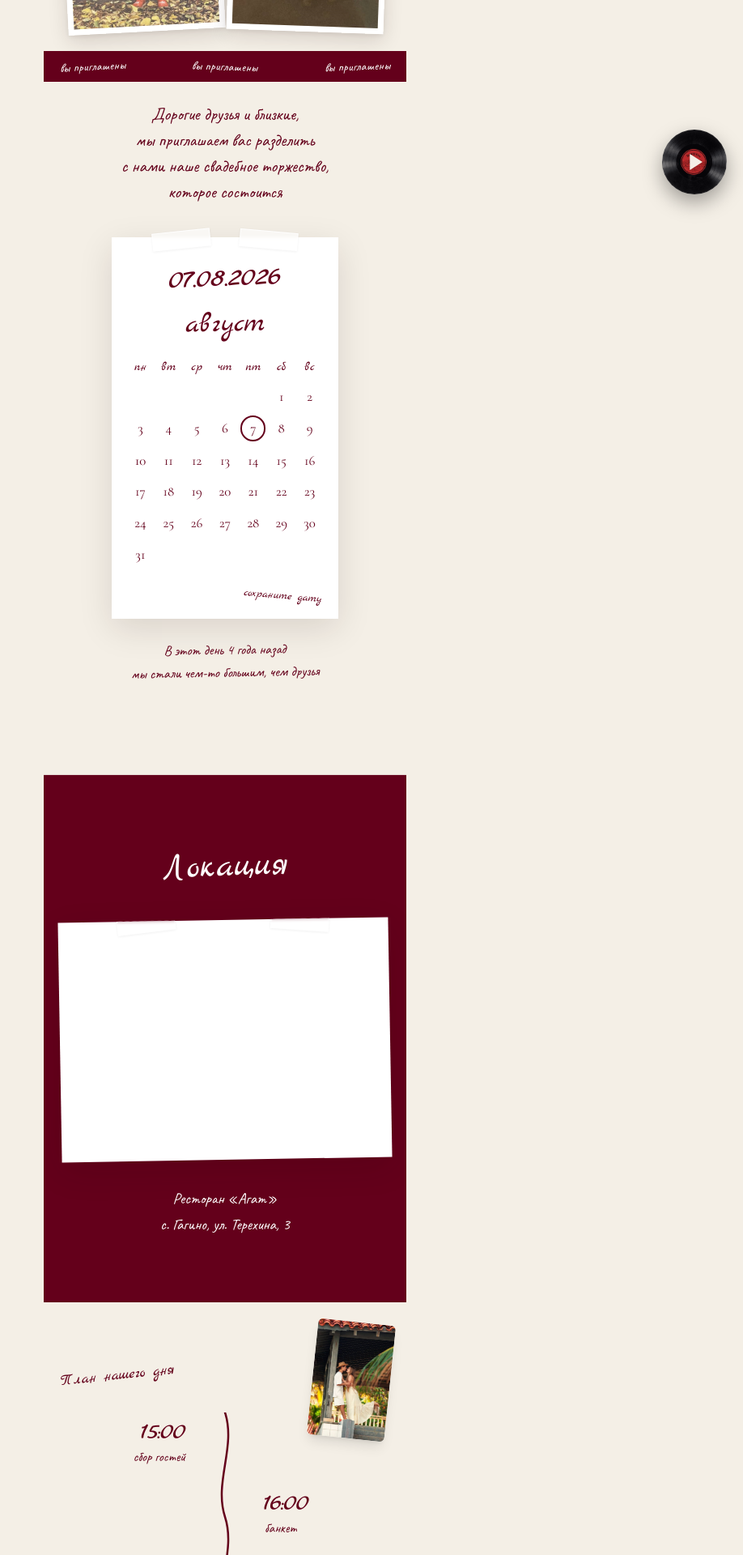
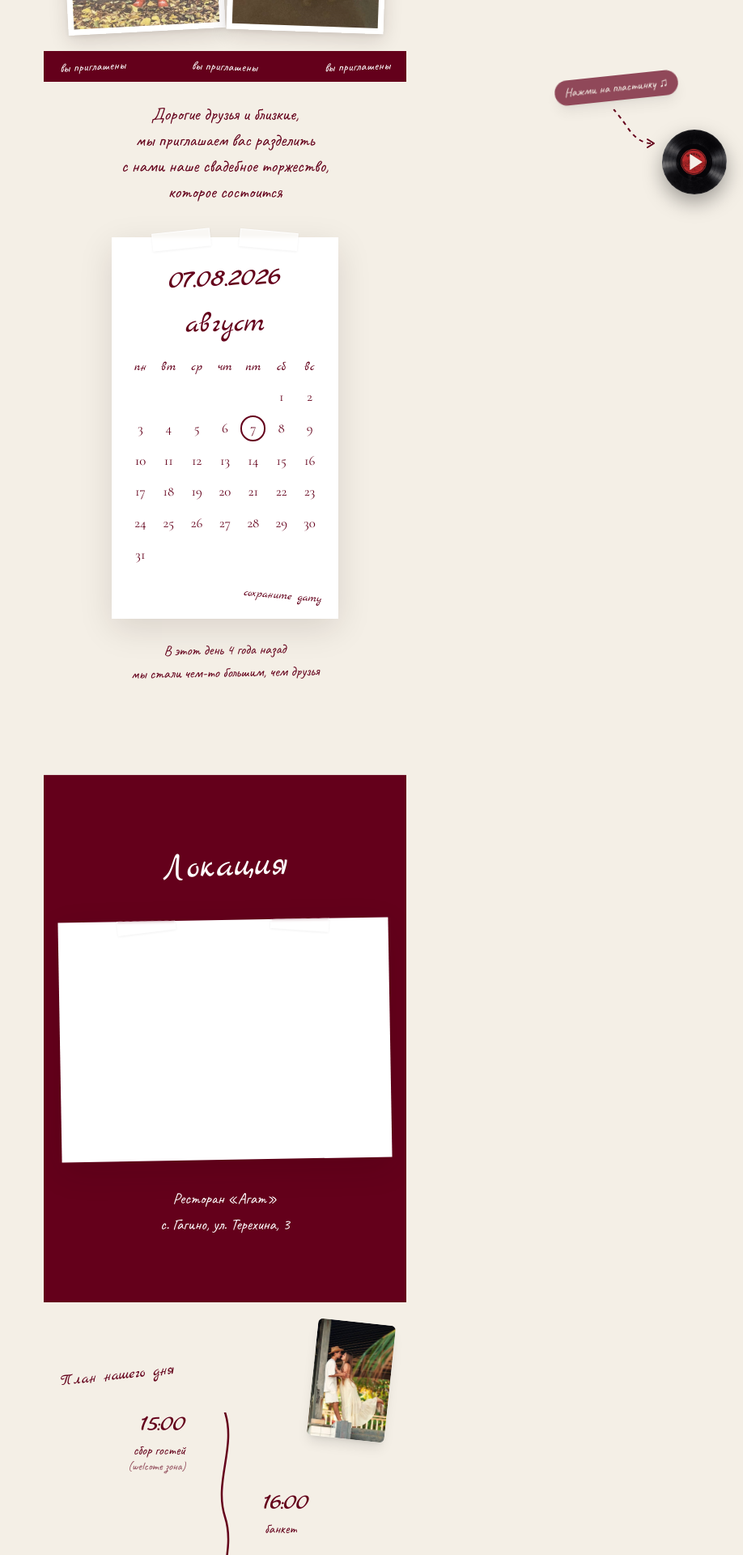
Before and after one commit to NotBadUS/wedding, a React (Vite) app: page / in a window 1280 px wide. Shown: the part 540-2460 px from the top of the page at 81% size, without its empty margins (362-1280 px from the left). Built offline with nearby package versions, Linux system fonts and the light colour scheme.

Commit message:
fix music

```diff
--- a/src/App.jsx
+++ b/src/App.jsx
@@ -17,17 +17,50 @@ const fadeUp = {
 const palette = ["#1A1A1A", "#3B241A", "#6B4A3A", "#D6C2B2", "#F5F1EB"];
 
 const dayPlan = [
-  { time: "15:00", label: "сбор гостей", side: "left" },
-  { time: "16:00", label: "банкет", side: "right" },
-  { time: "21:00", label: "торт", side: "left" },
-  { time: "23:00", label: "салют", side: "right" },
+  {
+    time: "15:00",
+    title: "сбор гостей",
+    subtitle: "(welcome зона)",
+    side: "left",
+  },
+
+  {
+    time: "16:00",
+    title: "банкет",
+    side: "right",
+  },
+
+  {
+    time: "21:00",
+    title: "торт",
+    side: "left",
+  },
+
+  {
+    time: "23:00",
+    title: "салют",
+    side: "right",
+  },
 ];
 
-function PlanItem({ time, label, align }) {
+function PlanItem({ time, title, subtitle, align }) {
   return (
     <div className={align === "right" ? "text-right" : "text-left"}>
-      <p className="font-script text-[2.1rem] leading-none">{time}</p>
-      <p className="font-hand mt-0.5 text-[1.05rem] leading-tight">{label}</p>
+      <p className="font-script text-[2.1rem] leading-none">
+        {time}
+      </p>
+
+      <div className="mt-1">
+        <p className="font-hand text-[1.05rem] leading-tight">
+          {title}
+        </p>
+
+        {subtitle && (
+          <p className="font-hand text-[0.9rem] opacity-70 leading-tight">
+            {subtitle}
+          </p>
+        )}
+      </div>
     </div>
   );
 }
@@ -462,7 +495,8 @@ ${data.favoriteSong}
                     {item.side === "left" && (
                       <PlanItem
   time={item.time}
-                        label={item.label}
+  title={item.title}
+  subtitle={item.subtitle}
   align="right"
 />
                     )}
@@ -472,7 +506,8 @@ ${data.favoriteSong}
                     {item.side === "right" && (
                       <PlanItem
   time={item.time}
-                        label={item.label}
+  title={item.title}
+  subtitle={item.subtitle}
   align="left"
 />
                     )}
@@ -551,8 +586,10 @@ ${data.favoriteSong}
 
           </div>
 <p className="font-hand mt-10 text-[1.2rem] leading-7 text-[#64001b] text-center">
-  Каждый год на годовщину свадьбы мы будем вспоминать вас ❤️
-</p>
+Каждый год на годовщину свадьбы
+<br />
+  мы будем вспоминать вас ❤️</p>
+
         </motion.div>
       </Section>
 
--- a/src/components/MiniPlayer.jsx
+++ b/src/components/MiniPlayer.jsx
@@ -79,6 +79,36 @@ const hasFadedIn = useRef(false);
 
   return (
     <div className="fixed bottom-5 right-5 z-50">
+{!hasStartedOnce && (
+  <>
+    {/* стрелка */}
+    <div className="fixed bottom-12 right-17 z-40 pointer-events-none">
+      <svg width="120" height="90" viewBox="0 0 120 90" fill="none">
+        <path
+          d="M30 15 C25 10, 35 20, 45 35 C55 50, 65 55, 75 55"
+          stroke="#64001b"
+          strokeWidth="2"
+          strokeDasharray="5 5"
+          fill="none"
+        />
+        <path
+          d="M70 50 L78 55 L70 60"
+          stroke="#64001b"
+          strokeWidth="2"
+          strokeLinecap="round"
+          strokeLinejoin="round"
+        />
+      </svg>
+    </div>
+
+    {/* текст */}
+    <div className="fixed bottom-34 right-20 z-50 flex items-end gap-2">
+      <div className="bg-[#64001b] text-[#f4efe6] px-3 py-1 rounded-full font-hand text-[0.95rem] rotate-[-6deg] shadow-lg whitespace-nowrap animate-pulse">
+        Нажми на пластинку ♫
+      </div>
+    </div>
+  </>
+)}
       <div
   onClick={toggle}
   className={`relative w-20 h-20 rounded-full cursor-pointer
```
Also changed, not shown: public/photos/plan-bottom.jpg, public/photos/plan-top.jpg. Lines whose indentation alone changed are shown as unchanged.
